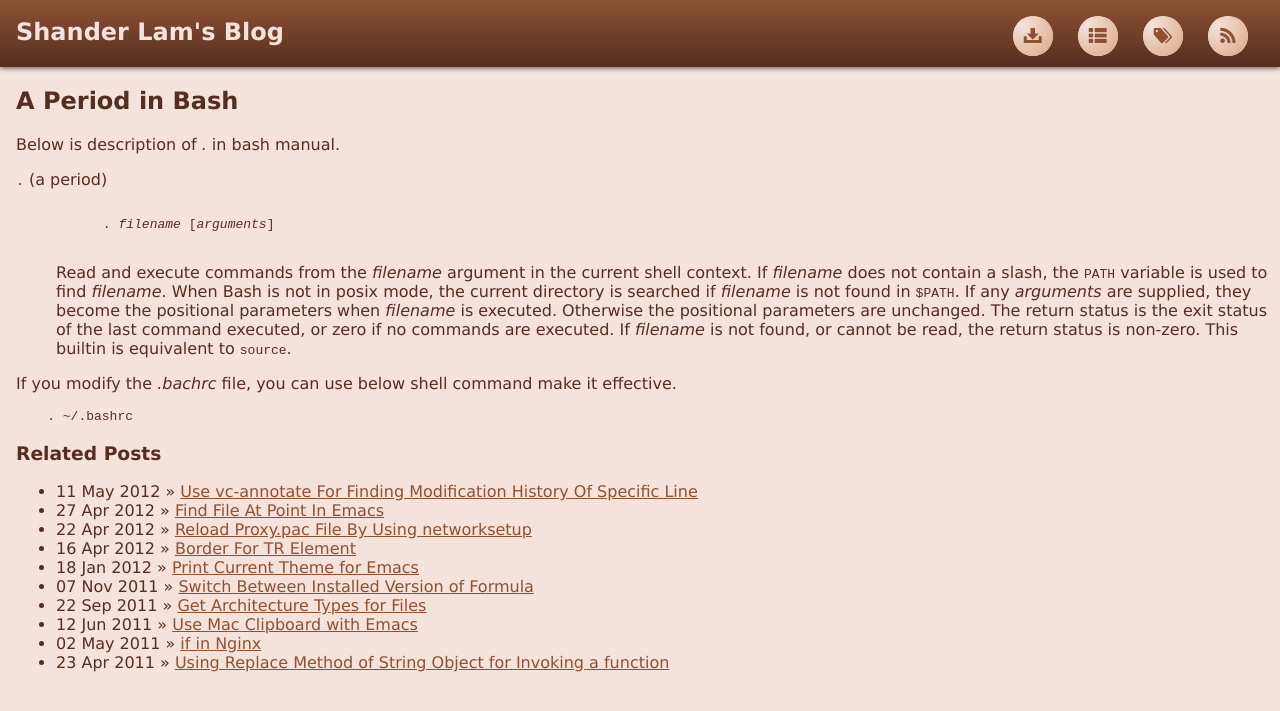
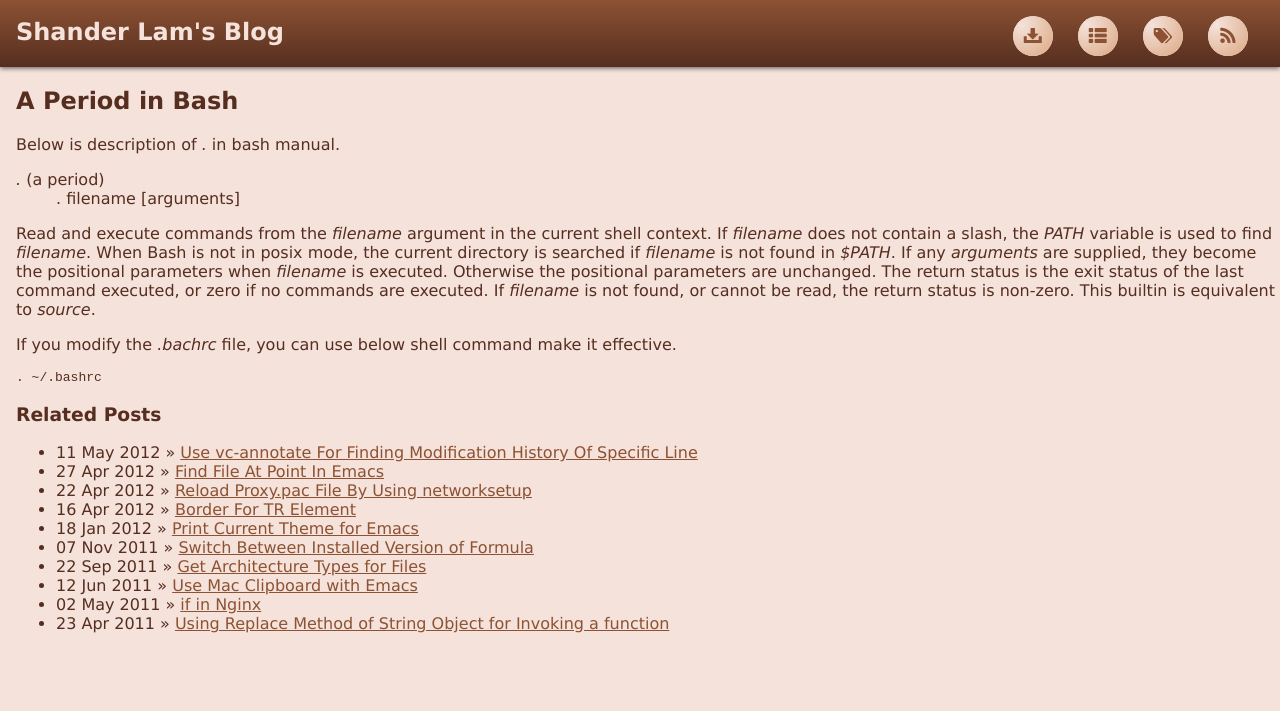
Before and after one commit to shanderlam/shanderlam.github.io, a Jekyll site: the page built from _posts/2011-03-01-a-period-in-bash.markdown, in a window 1280 px wide. Shown: the top 711 px of the page. Built offline with Jekyll 4.4.1, drawn with Linux system fonts in a browser that asks for light colours.

Commit message:
Delete trailing white spaces and rewrite post.

```diff
--- a/_posts/2011-03-01-a-period-in-bash.markdown
+++ b/_posts/2011-03-01-a-period-in-bash.markdown
@@ -7,14 +7,20 @@ date: 2011-03-01 16:55:51.000000000 +08:00
 ---
 Below is description of *.* in bash manual.
 
-<dt><code>.</code> (a period)</dt>
-<dd>
-     <pre>
-      . <var>filename</var> [<var>arguments</var>]
-     </pre>
-     <p>Read and execute commands from the <var>filename</var> argument in the current shell context.  If <var>filename</var> does not contain a slash, the <samp>PATH</samp> variable is used to find <var>filename</var>.  When Bash is not in posix mode, the current directory is searched if <var>filename</var> is not found in <samp>$PATH</samp>.  If any <var>arguments</var> are supplied, they become the positional parameters when <var>filename</var> is executed.  Otherwise the positional parameters are unchanged.  The return status is the exit status of the last command executed, or zero if no commands are executed.  If <var>filename</var> is not found, or cannot be read, the return status is non-zero. This builtin is equivalent to <code>source</code>.</p>
-</dd>
+*.* (a period)
+: . filename [arguments]
 
-If you modify the *.bachrc* file, you can use below shell command make it effective.
+Read and execute commands from the *filename* argument in the current shell
+context.  If *filename* does not contain a slash, the *PATH* variable is used to
+find *filename*.  When Bash is not in posix mode, the current directory is
+searched if *filename* is not found in *$PATH*.  If any *arguments* are
+supplied, they become the positional parameters when *filename* is executed.
+Otherwise the positional parameters are unchanged.  The return status is the
+exit status of the last command executed, or zero if no commands are executed.
+If *filename* is not found, or cannot be read, the return status is
+non-zero. This builtin is equivalent to *source*.
 
-        . ~/.bashrc
+If you modify the *.bachrc* file, you can use below shell command make it
+effective.
+
+    . ~/.bashrc
```
